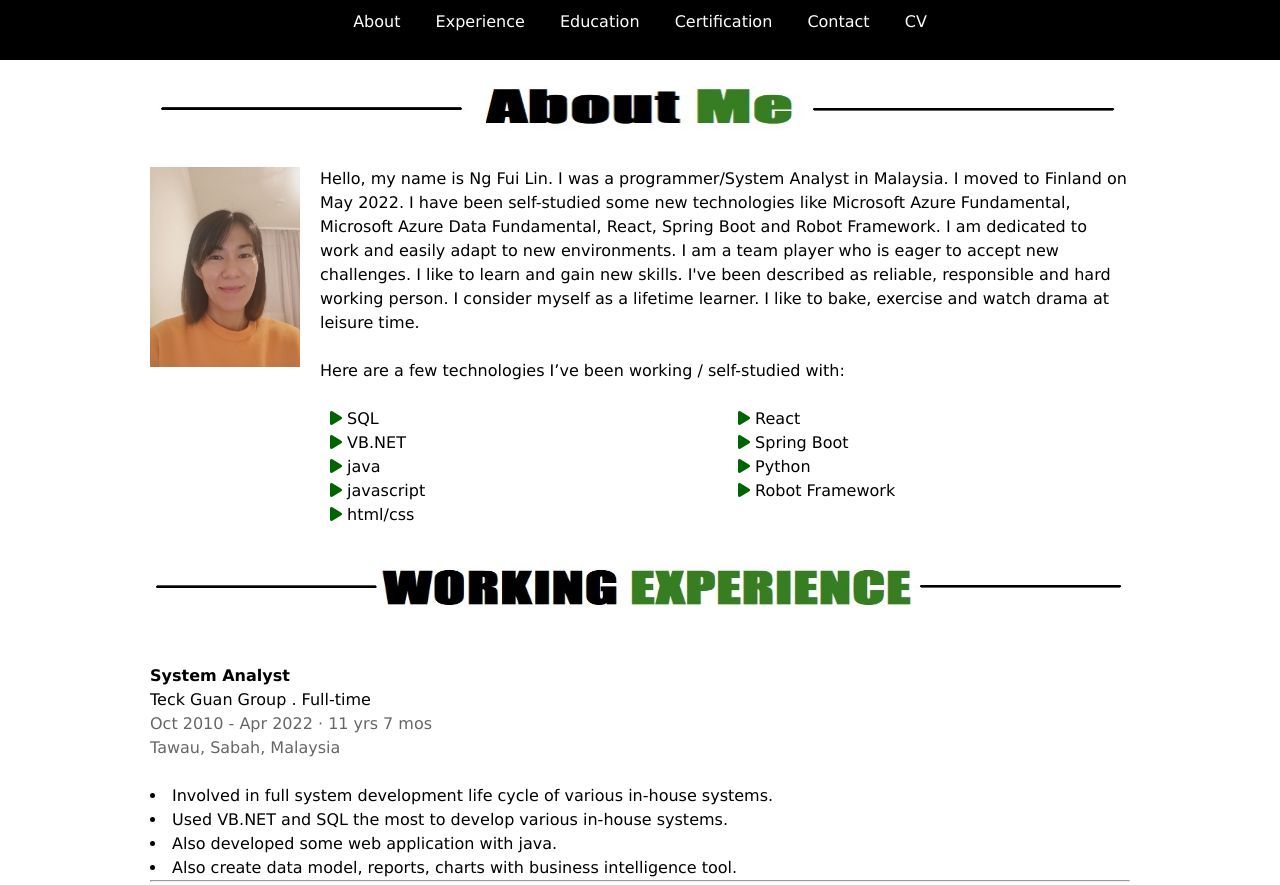
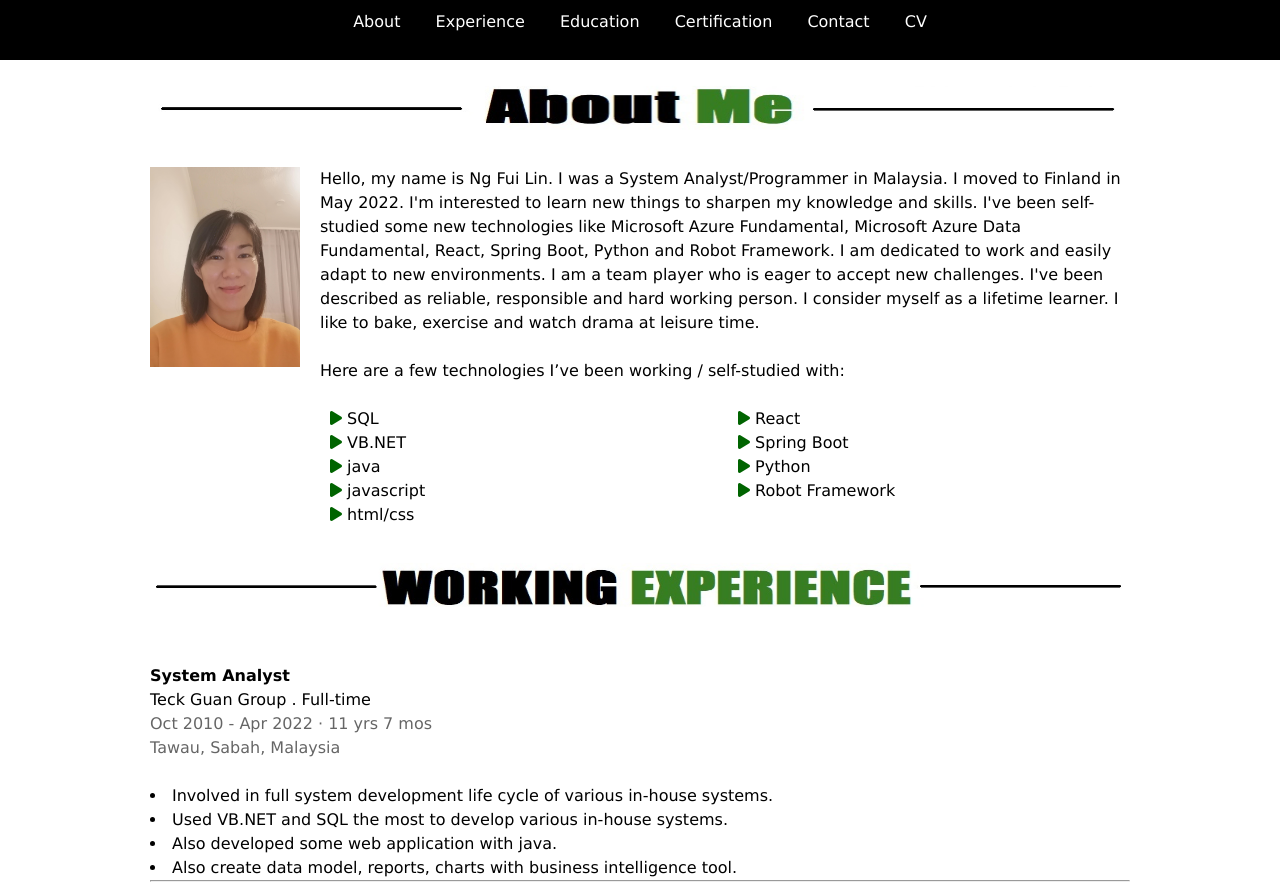
Before and after one commit to ngfuilin/Portfolio, a plain HTML site: page index.html in a window 1280 px wide. Shown: the top 885 px of the page. Drawn offline with Linux system fonts and the light colour scheme.

Commit message:
update summary

```diff
--- a/index.html
+++ b/index.html
@@ -39,11 +39,12 @@
                 </div>
                 <div class="text">
                     <p>
-                        Hello, my name is Ng Fui Lin. I was a programmer/System Analyst in Malaysia. I moved to Finland on May 2022.
-                        I have been self-studied some new technologies like Microsoft Azure Fundamental,
-                        Microsoft Azure Data Fundamental, React, Spring Boot and Robot Framework.
+                        Hello, my name is Ng Fui Lin. I was a System Analyst/Programmer in Malaysia. I moved to Finland in May 2022.
+                        I'm interested to learn new things to sharpen my knowledge and skills.
+                        I've been self-studied some new technologies like Microsoft Azure Fundamental,
+                        Microsoft Azure Data Fundamental, React, Spring Boot, Python and Robot Framework.
                         I am dedicated to work and easily adapt to new environments. I am a team player who is eager to accept new
-                        challenges. I like to learn and gain new skills. I've been described as reliable, responsible and
+                        challenges. I've been described as reliable, responsible and
                         hard working person. I consider myself as a lifetime learner. I like to bake, exercise and watch drama at leisure time.
                     </p>
                     <br>
```
